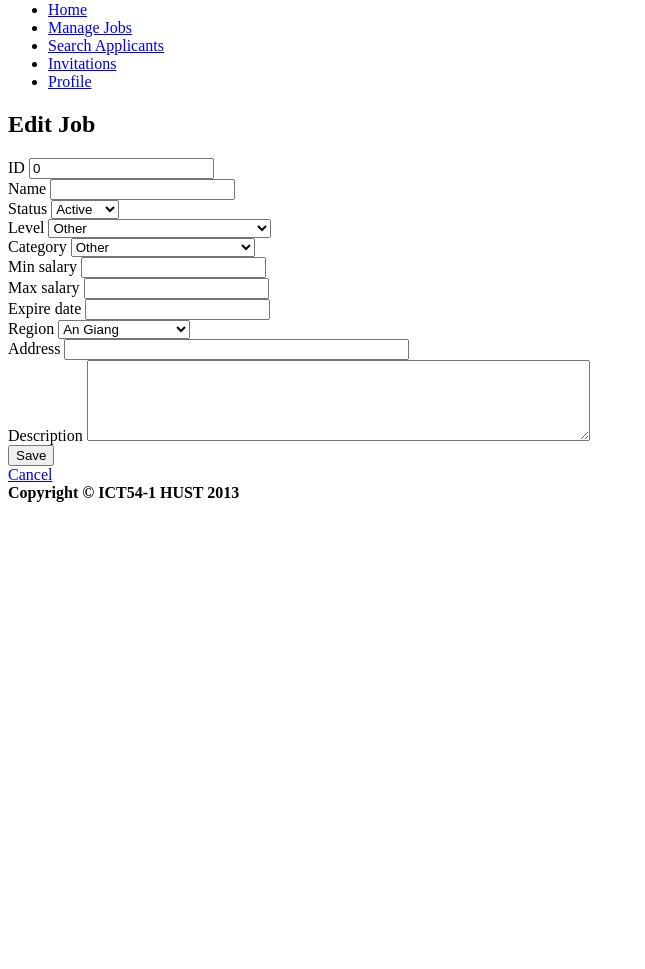
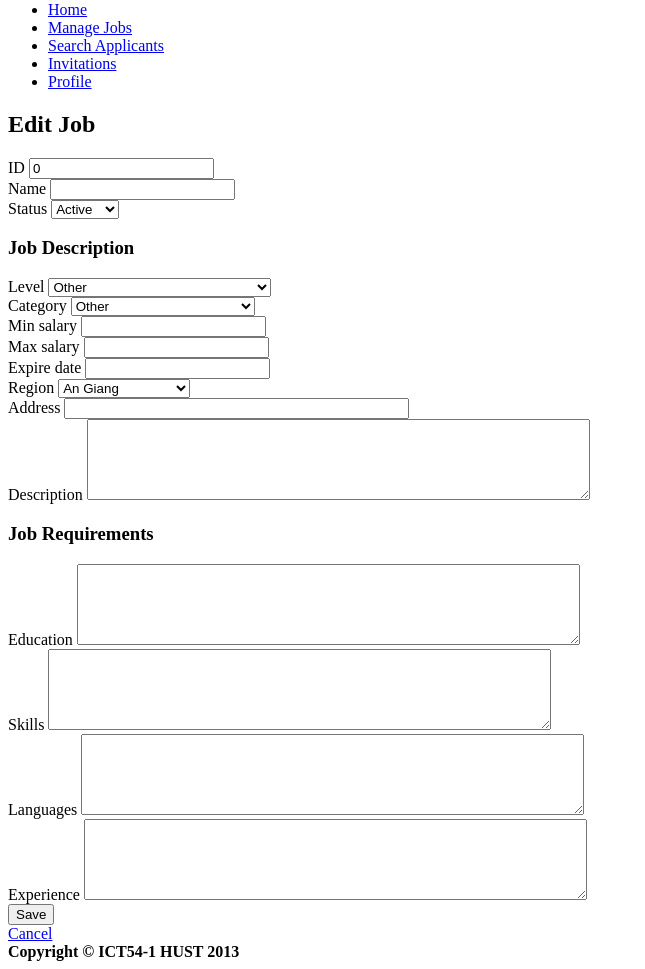
Before and after one commit to trannhathoang/workhub, a CodeIgniter app: page /index.php/employer/verify_job in a window 1280 px wide. Shown: the part 113-1082 px from the top of the page, without its empty margins (0-645 px from the left). Before the commit the page ends 615 px from the top, so only its background shows below. Run offline with CodeIgniter, Linux system fonts and the light colour scheme.

Commit message:
Add requirements to job

```diff
--- a/application/config/form_validation.php
+++ b/application/config/form_validation.php
@@ -205,7 +205,23 @@ $config = array(
         array(
           'field' => 'description',
           'label' => 'Description',
-          'rules' => 'max_length[1024]')
+          'rules' => 'max_length[1024]'),
+        array(
+          'field' => 'edu_req',
+          'label' => 'Education',
+          'rules' => 'max_length[256]'),
+        array(
+          'field' => 'skill_req',
+          'label' => 'Skills',
+          'rules' => 'max_length[256]'),
+        array(
+          'field' => 'lang_req',
+          'label' => 'Languages',
+          'rules' => 'max_length[256]'),
+        array(
+          'field' => 'exp_req',
+          'label' => 'Experience',
+          'rules' => 'max_length[256]')
         ),
 
     'cv' => array(
--- a/application/controllers/employer/verify_job.php
+++ b/application/controllers/employer/verify_job.php
@@ -94,6 +94,10 @@ class Verify_job extends CI_Controller {
     $newdata['RID'] = $this->input->post('region');
     $newdata['Address'] = $this->input->post('address');
     $newdata['Description'] = $this->input->post('description');
+    $newdata['EduReq'] = $this->input->post('edu_req');
+    $newdata['SkillReq'] = $this->input->post('skill_req');
+    $newdata['LangReq'] = $this->input->post('lang_req');
+    $newdata['ExpReq'] = $this->input->post('exp_req');
 
     // $newdata MUST NOT have 'JID' field
     return $this->job_model->save_job($jid, $this->data['uid'], $newdata);
--- a/application/views/employer/job_view.php
+++ b/application/views/employer/job_view.php
@@ -24,6 +24,7 @@ echo validation_errors();
   </select>
   </br>
 
+  <h3>Job Description</h3>
   <label for="level">Level</label>
   <select name="level">
     <?php
@@ -90,6 +91,23 @@ echo validation_errors();
   <textarea rows="5" cols="60" name="description"><?php echo ($job != NULL ? $job['Description'] : set_value('description')); ?></textarea>
   <br/>
 
+  <h3>Job Requirements</h3>
+  <label for="edu_req">Education</label>
+  <textarea rows="5" cols="60" name="edu_req"><?php echo ($job != NULL ? $job['EduReq'] : set_value('edu_req')); ?></textarea>
+  <br/>
+
+  <label for="skill_req">Skills</label>
+  <textarea rows="5" cols="60" name="skill_req"><?php echo ($job != NULL ? $job['SkillReq'] : set_value('skill_req')); ?></textarea>
+  <br/>
+
+  <label for="lang_req">Languages</label>
+  <textarea rows="5" cols="60" name="lang_req"><?php echo ($job != NULL ? $job['LangReq'] : set_value('lang_req')); ?></textarea>
+  <br/>
+
+  <label for="exp_req">Experience</label>
+  <textarea rows="5" cols="60" name="exp_req"><?php echo ($job != NULL ? $job['ExpReq'] : set_value('exp_req')); ?></textarea>
+  <br/>
+
   <input type="submit" value="Save"/>
 
 </form>
```
